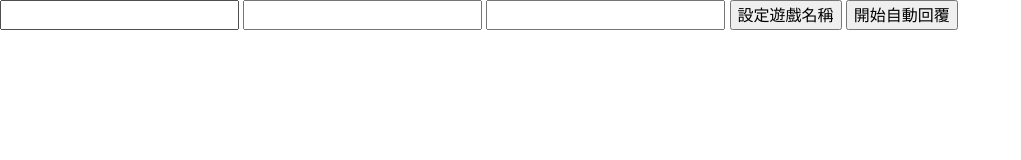
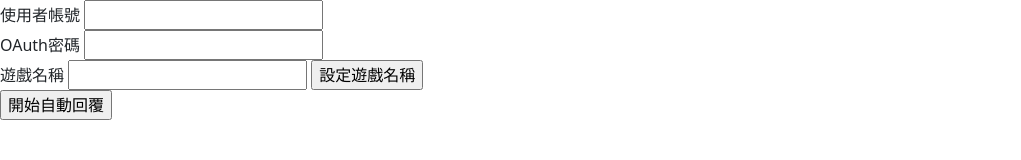
Before and after one commit to marsantony/marsantony.github.io, a plain HTML site: page index.html in a window 1280 px wide. Shown: the whole page, without its empty margins (0-1021 px from the left). Drawn offline with nearby package versions, Linux system fonts and the light colour scheme.

Commit message:
修正UI

```diff
--- a/index.html
+++ b/index.html
@@ -14,14 +14,19 @@
 
 <body>
 
+    <label for="username">使用者帳號</label>
     <input type="text" id="username" />
+    <br />
+    <label for="password">OAuth密碼</label>
     <input type="password" id="password" />
+    <br />
 
+    <label for="gameName">遊戲名稱</label>
     <input type="text" id="gameName" />
 
     <input type="button" id="setGameName" value="設定遊戲名稱" />
 
-
+    <br />
     <input type="button" id="autoReply" value="開始自動回覆" />
 
 
```
